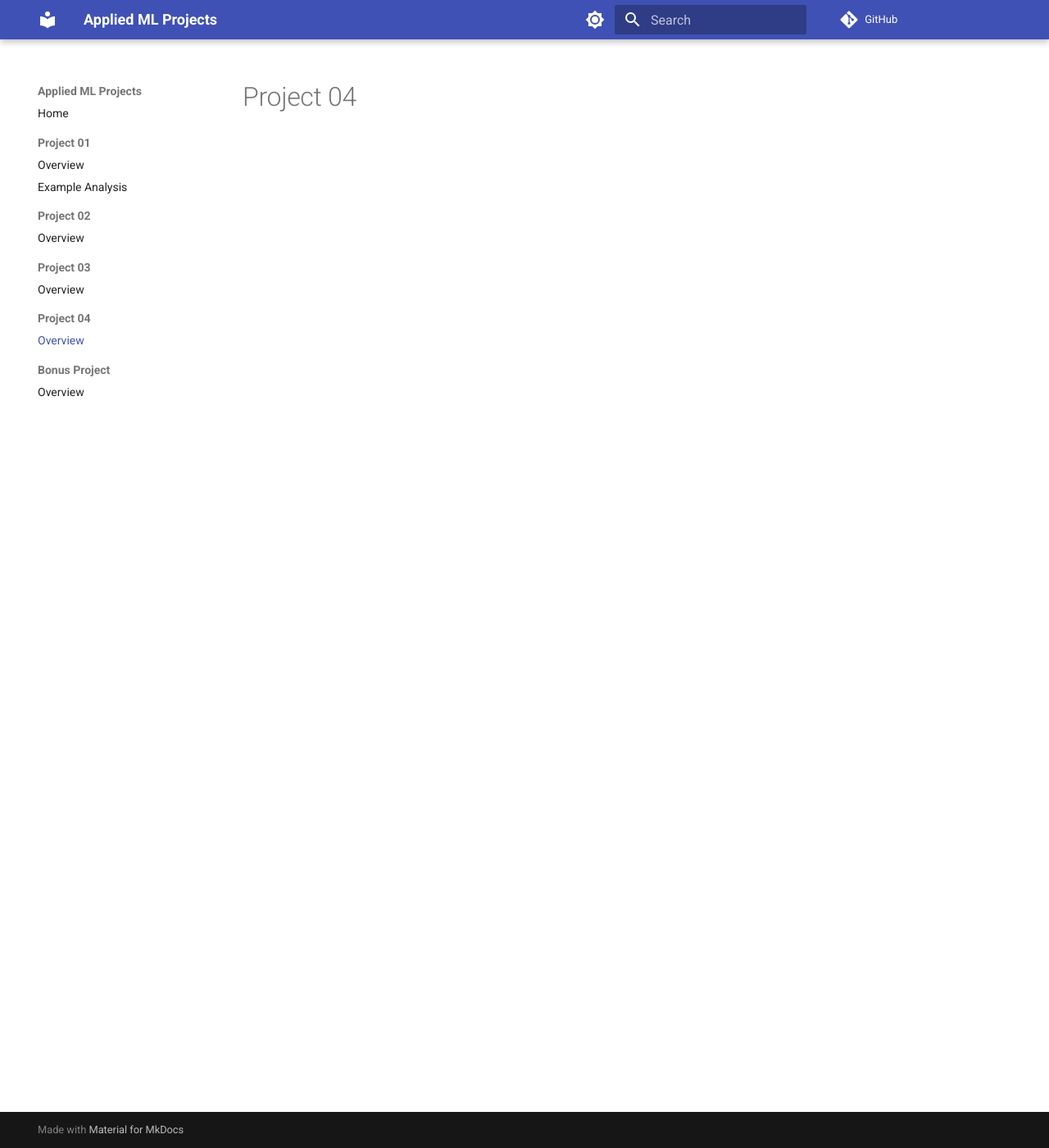
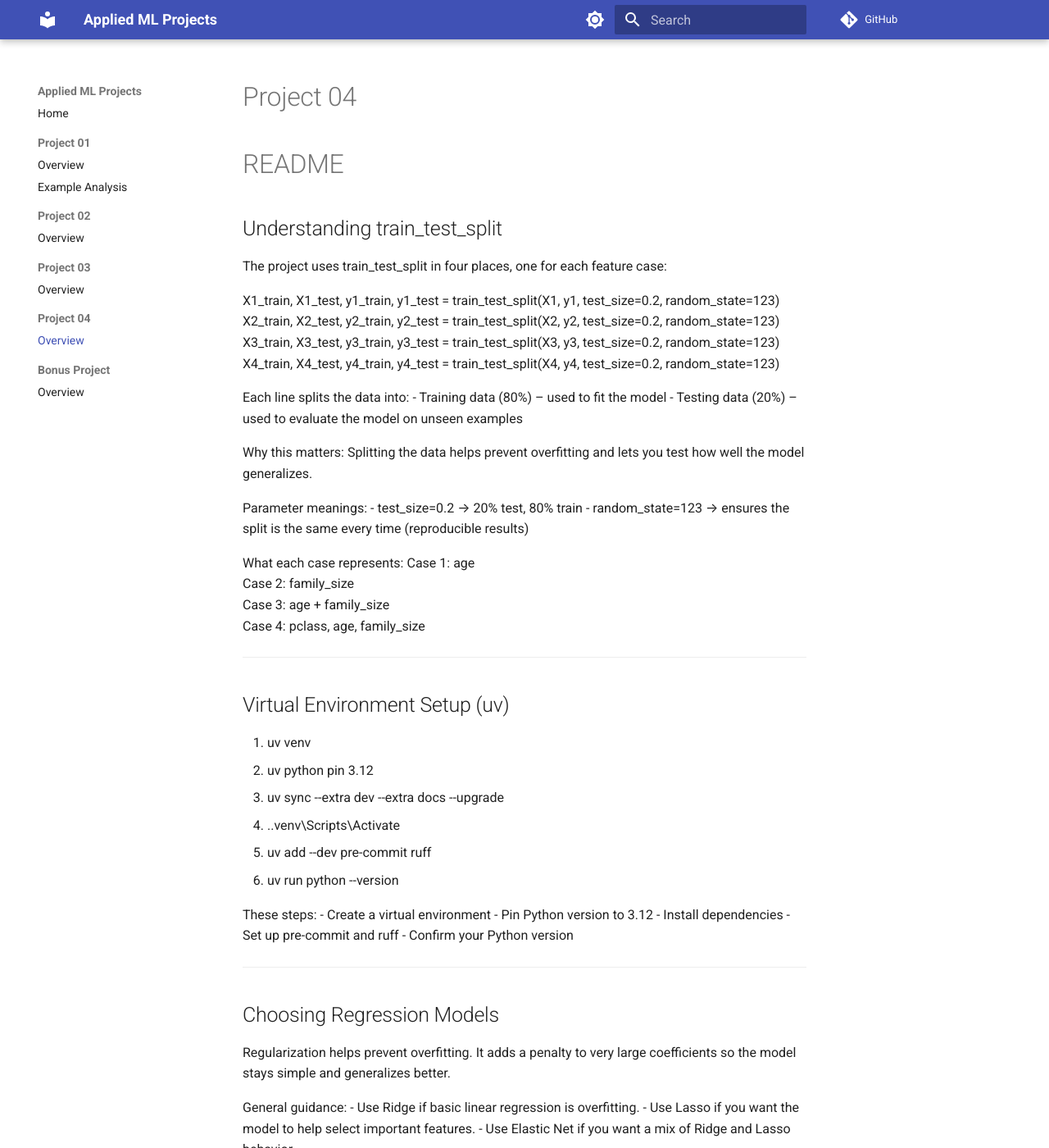
Before and after one commit to ssowers2/applied-ml-sowers, an MkDocs documentation site: the page built from docs/project04/README.md, in a window 1280 px wide and 1400 px high. Shown: the whole window at 82% size. Built offline with MkDocs 1.6.1 and Material for MkDocs 9.7.7, drawn with Linux system fonts in a browser that asks for light colours; comment, search, counter and statistics services are not loaded; some of the changed text lies outside the part shown.

Commit message:
Add project04 README file to docs folder

```diff
--- a/docs/project04/README.md
+++ b/docs/project04/README.md
@@ -1 +1,58 @@
 # Project 04
+# README
+
+## Understanding train_test_split
+
+The project uses train_test_split in four places, one for each feature case:
+
+X1_train, X1_test, y1_train, y1_test = train_test_split(X1, y1, test_size=0.2, random_state=123)
+X2_train, X2_test, y2_train, y2_test = train_test_split(X2, y2, test_size=0.2, random_state=123)
+X3_train, X3_test, y3_train, y3_test = train_test_split(X3, y3, test_size=0.2, random_state=123)
+X4_train, X4_test, y4_train, y4_test = train_test_split(X4, y4, test_size=0.2, random_state=123)
+
+Each line splits the data into:
+- Training data (80%) – used to fit the model
+- Testing data (20%) – used to evaluate the model on unseen examples
+
+Why this matters:
+Splitting the data helps prevent overfitting and lets you test how well the model generalizes.
+
+Parameter meanings:
+- test_size=0.2 → 20% test, 80% train
+- random_state=123 → ensures the split is the same every time (reproducible results)
+
+What each case represents:
+Case 1: age
+Case 2: family_size
+Case 3: age + family_size
+Case 4: pclass, age, family_size
+
+------------------------------------------------------------
+
+## Virtual Environment Setup (uv)
+
+1. uv venv
+2. uv python pin 3.12
+3. uv sync --extra dev --extra docs --upgrade
+4. .\.venv\Scripts\Activate
+5. uv add --dev pre-commit ruff
+6. uv run python --version
+
+These steps:
+- Create a virtual environment
+- Pin Python version to 3.12
+- Install dependencies
+- Set up pre-commit and ruff
+- Confirm your Python version
+
+------------------------------------------------------------
+
+## Choosing Regression Models
+Regularization helps prevent overfitting. It adds a penalty to very large coefficients so the model stays simple and generalizes better.
+
+General guidance:
+- Use Ridge if basic linear regression is overfitting.
+- Use Lasso if you want the model to help select important features.
+- Use Elastic Net if you want a mix of Ridge and Lasso behavior.
+
+These options help control model complexity without needing to change the dataset.
```
